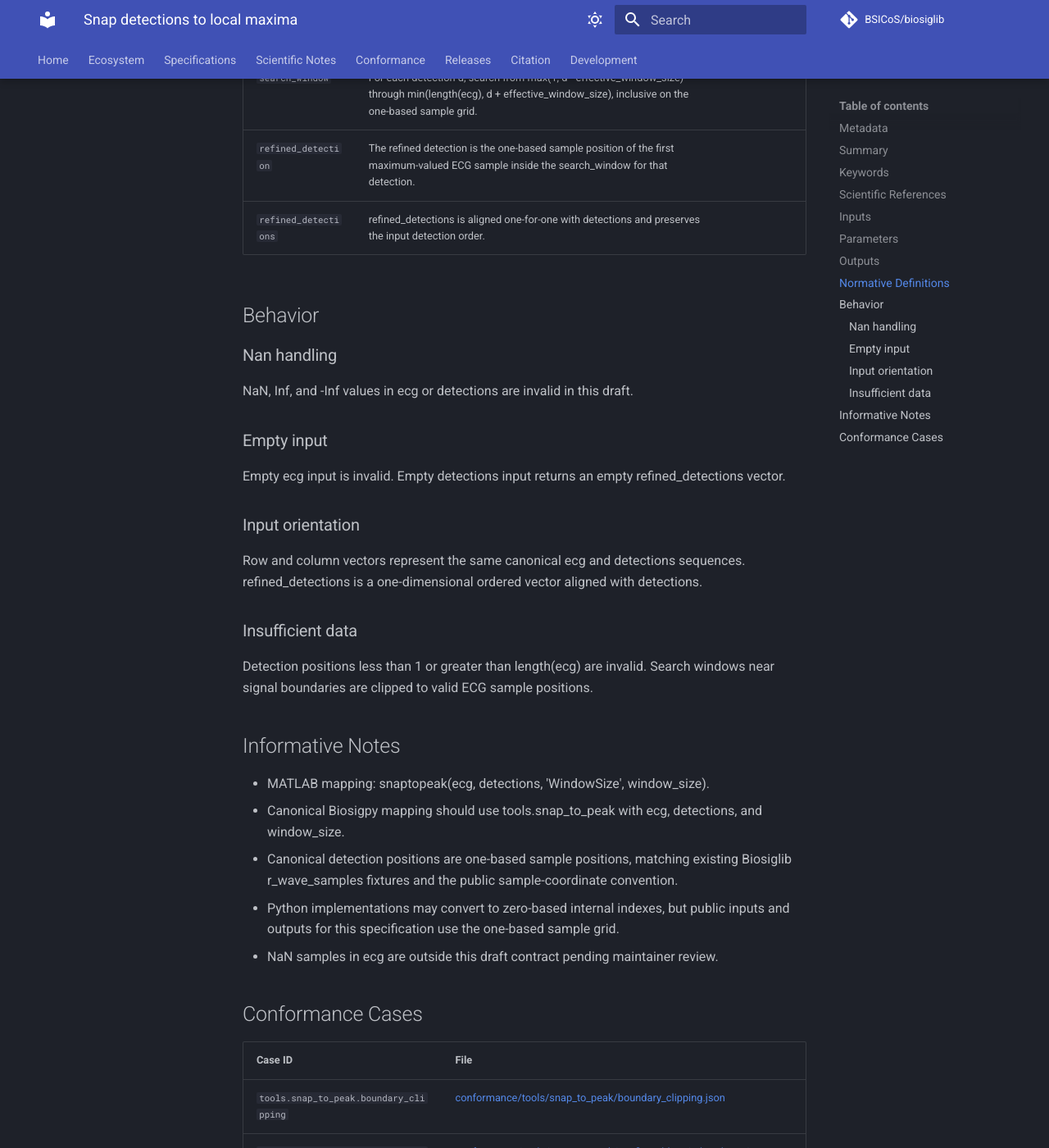
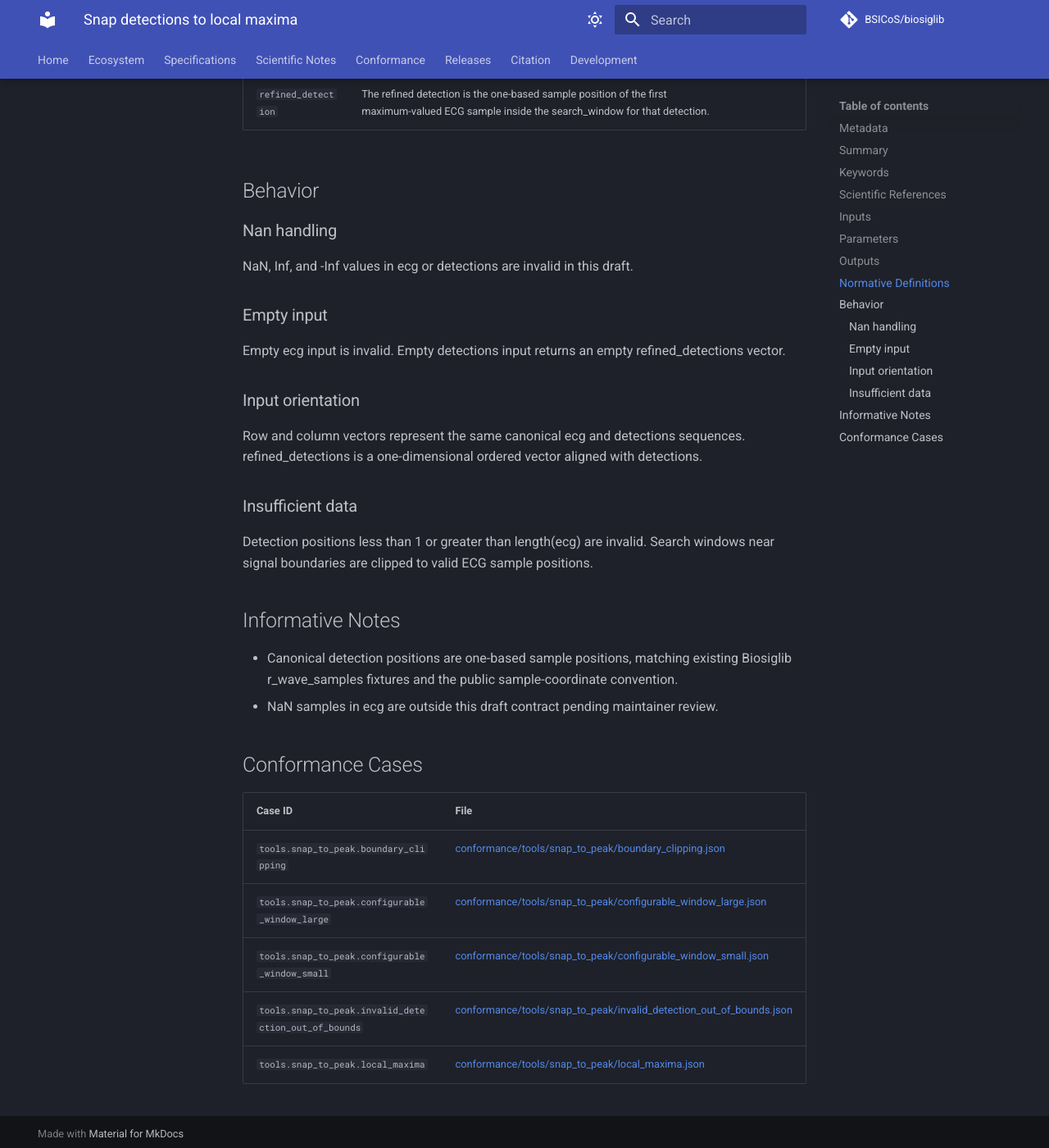
Before and after one commit to BSICoS/biosiglib, an MkDocs documentation site: the page built from docs/generated/specifications/tools.snap_to_peak.md, in a window 1280 px wide and 1400 px high, scrolled down 1922 px. Shown: the whole window at 82% size. Built offline with MkDocs 1.6.1 and Material for MkDocs 9.7.7, drawn with Linux system fonts in a browser that asks for light colours; comment, search, counter and statistics services are not loaded; some of the changed text lies outside the part shown.

Commit message:
Update changelog for tool specifications

```diff
--- a/docs/generated/specifications/tools.snap_to_peak.md
+++ b/docs/generated/specifications/tools.snap_to_peak.md
@@ -48,11 +48,9 @@
 
 | Target | Definition | Formula |
 | --- | --- | --- |
-| `one_based_sample_position` | A sample position is expressed on a one-based sample grid: the first ECG sample has position 1 and the last sample has position length(ecg). |  |
 | `effective_window_size` | window_size is rounded to the nearest integer number of samples before constructing search windows. |  |
 | `search_window` | For each detection d, search from max(1, d - effective_window_size) through min(length(ecg), d + effective_window_size), inclusive on the one-based sample grid. |  |
 | `refined_detection` | The refined detection is the one-based sample position of the first maximum-valued ECG sample inside the search_window for that detection. |  |
-| `refined_detections` | refined_detections is aligned one-for-one with detections and preserves the input detection order. |  |
 
 ## Behavior
 
@@ -74,10 +72,7 @@
 
 ## Informative Notes
 
-* MATLAB mapping: snaptopeak(ecg, detections, 'WindowSize', window_size).
-* Canonical Biosigpy mapping should use tools.snap_to_peak with ecg, detections, and window_size.
 * Canonical detection positions are one-based sample positions, matching existing Biosiglib r_wave_samples fixtures and the public sample-coordinate convention.
-* Python implementations may convert to zero-based internal indexes, but public inputs and outputs for this specification use the one-based sample grid.
 * NaN samples in ecg are outside this draft contract pending maintainer review.
 
 ## Conformance Cases
```
Also changed, not shown: CHANGELOG.md (+22 -0 lines), docs/generated/specifications/ecg.pantompkins.md (+2 -3 lines), docs/generated/specifications/tools.lpd_filter.md (+0 -2 lines), docs/generated/specifications/tools.medfilt_threshold.md (+0 -2 lines), docs/generated/specifications/tools.nan_filter.md (+0 -2 lines), docs/generated/specifications/tools.nan_filtfilt.md (+0 -2 lines).
